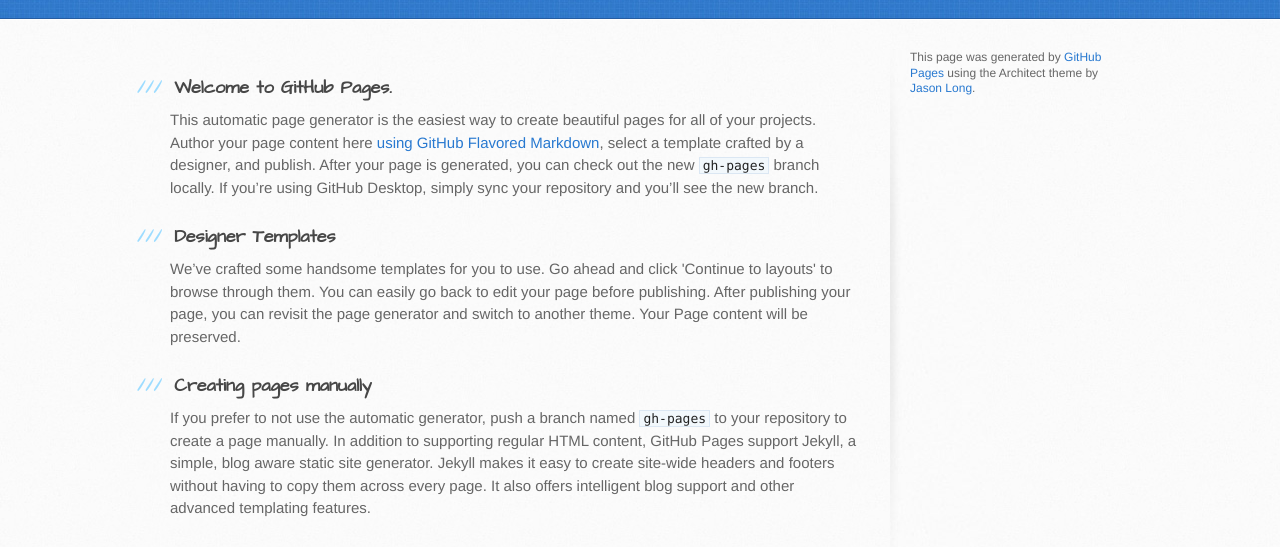
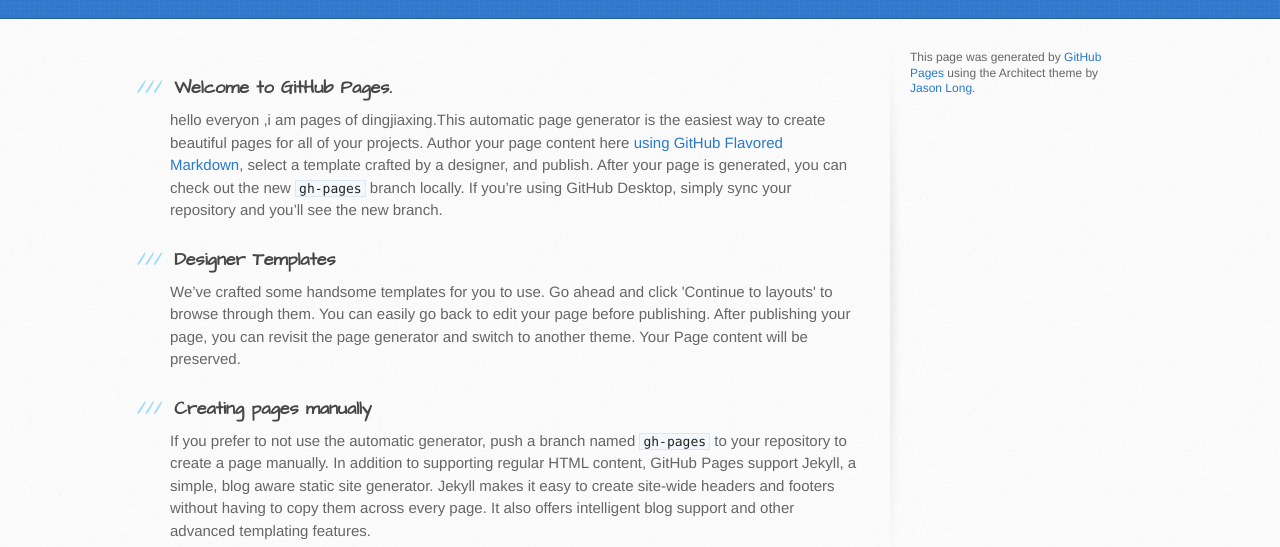
Before and after one commit to dingjiaxing/dingjiaxing.github.io, a plain HTML site: page index.html in a window 1280 px wide. Shown: the part 182-729 px from the top of the page. Drawn offline with Linux system fonts and the light colour scheme.

Commit message:
Update index.html

```diff
--- a/index.html
+++ b/index.html
@@ -31,7 +31,7 @@
           <h3>
 <a id="welcome-to-github-pages" class="anchor" href="#welcome-to-github-pages" aria-hidden="true"><span aria-hidden="true" class="octicon octicon-link"></span></a>Welcome to GitHub Pages.</h3>
 
-<p>This automatic page generator is the easiest way to create beautiful pages for all of your projects. Author your page content here <a href="https://guides.github.com/features/mastering-markdown/">using GitHub Flavored Markdown</a>, select a template crafted by a designer, and publish. After your page is generated, you can check out the new <code>gh-pages</code> branch locally. If you’re using GitHub Desktop, simply sync your repository and you’ll see the new branch.</p>
+<p>hello everyon ,i am pages of dingjiaxing.This automatic page generator is the easiest way to create beautiful pages for all of your projects. Author your page content here <a href="https://guides.github.com/features/mastering-markdown/">using GitHub Flavored Markdown</a>, select a template crafted by a designer, and publish. After your page is generated, you can check out the new <code>gh-pages</code> branch locally. If you’re using GitHub Desktop, simply sync your repository and you’ll see the new branch.</p>
 
 <h3>
 <a id="designer-templates" class="anchor" href="#designer-templates" aria-hidden="true"><span aria-hidden="true" class="octicon octicon-link"></span></a>Designer Templates</h3>
```
